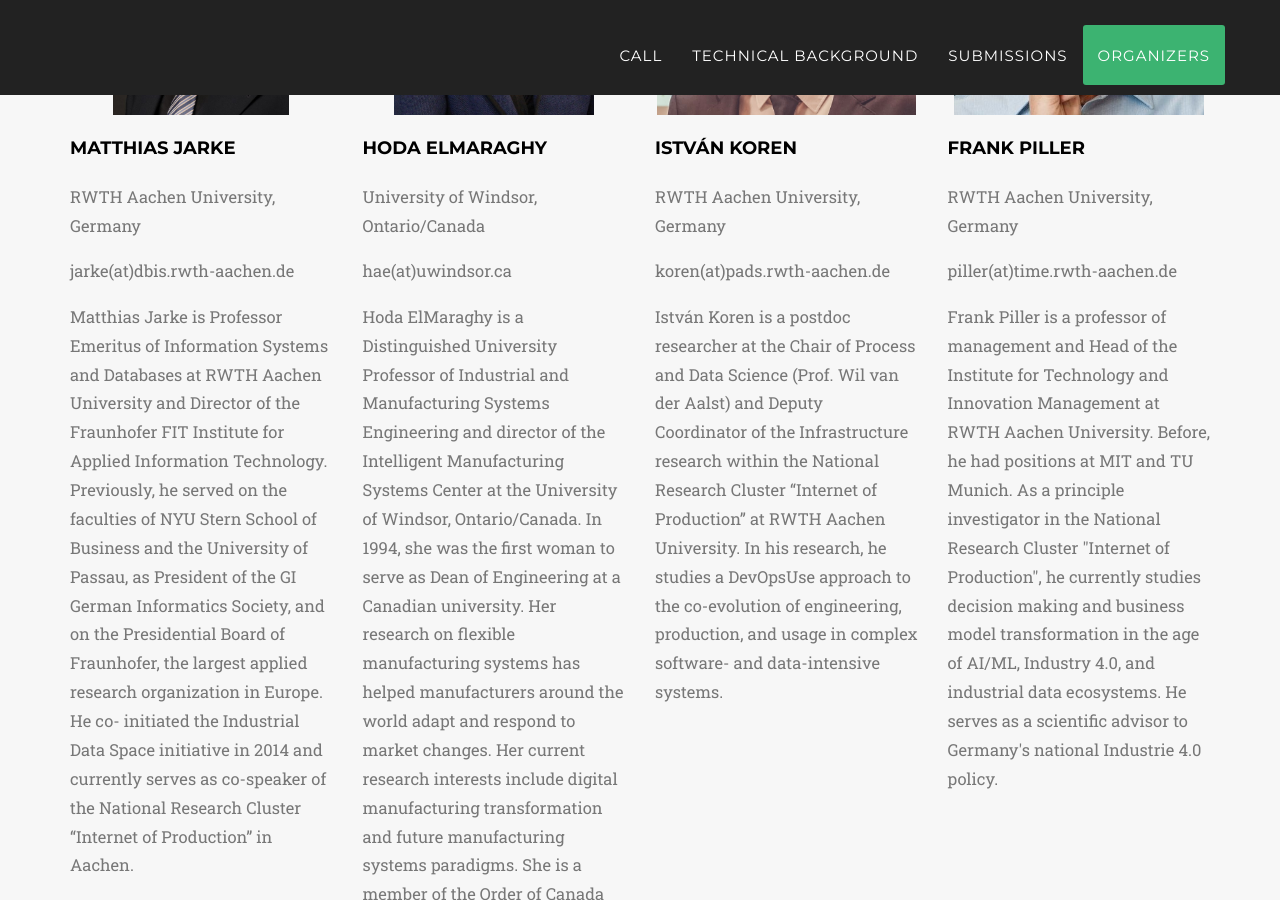
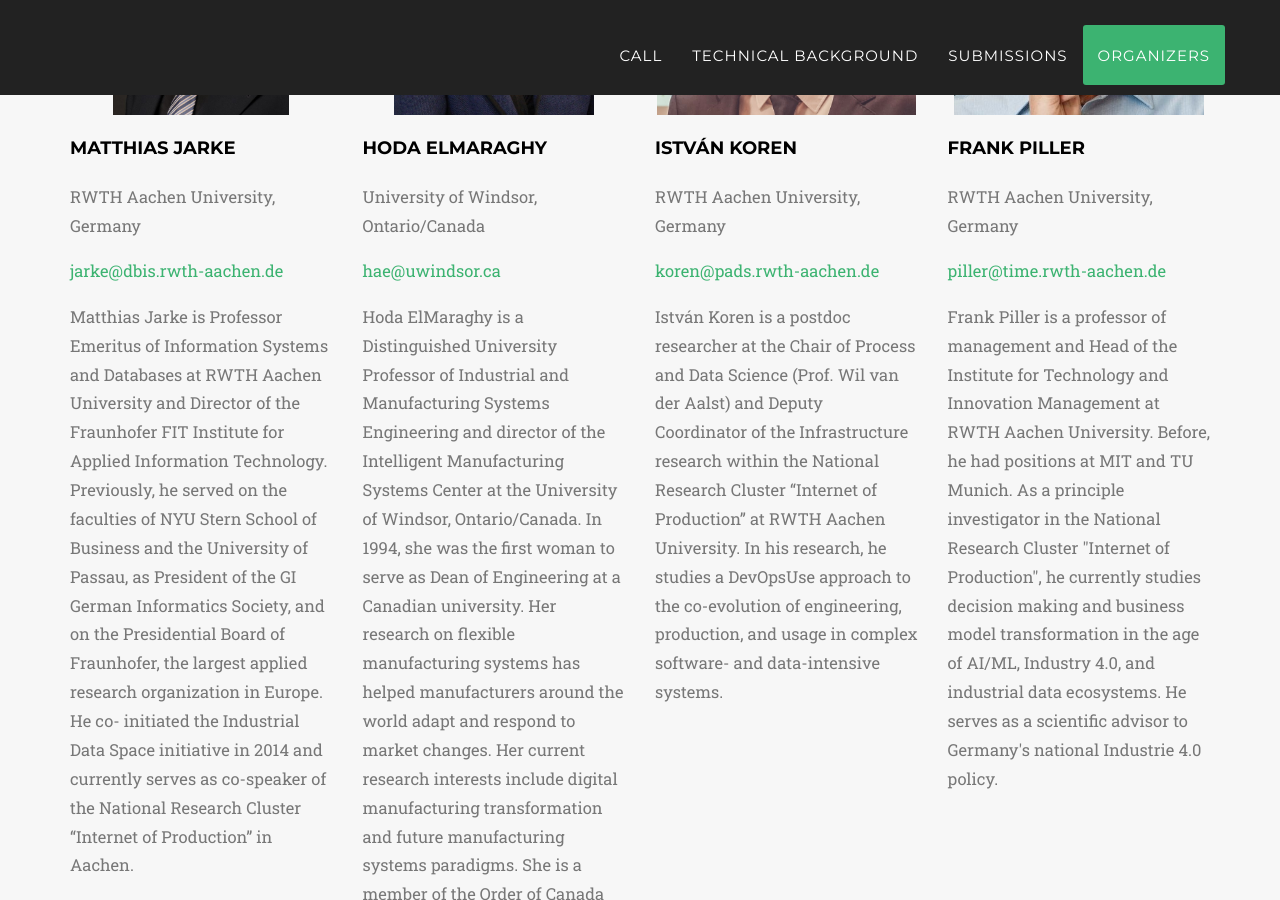
Before and after one commit to internet-of-production/HICSS-56-Data-Spaces-for-Sustainability, a Jekyll site: the page built from index.html, in a window 1280 px wide and 900 px high, scrolled down 6809 px. Built offline with Jekyll 4.4.1, drawn with Linux system fonts in a browser that asks for light colours; some web fonts are replaced.

Commit message:
Proper emails

```diff
--- a/_data/twenty_17/teams.yml
+++ b/_data/twenty_17/teams.yml
@@ -5,7 +5,7 @@
   thumbnail: jarke.jpg
   alt: Picture of Matthias Jarke
   topic: Topic
-  email: jarke(at)dbis.rwth-aachen.de
+  email: jarke@dbis.rwth-aachen.de
   description: Matthias Jarke is Professor Emeritus of Information Systems and Databases at RWTH Aachen University and Director of the Fraunhofer FIT Institute for Applied Information Technology. Previously, he served on the faculties of NYU Stern School of Business and the University of Passau, as President of the GI German Informatics Society, and on the Presidential Board of Fraunhofer, the largest applied research organization in Europe. He co- initiated the Industrial Data Space initiative in 2014 and currently serves as co-speaker of the National Research Cluster “Internet of Production” in Aachen.
   href: https://dbis.rwth-aachen.de/dbis/index.php/user/jarke/
 
@@ -17,7 +17,7 @@
   alt: Picture of Hoda ElMaraghy
   topic: Topic
   description: Hoda ElMaraghy is a Distinguished University Professor of Industrial and Manufacturing Systems Engineering and director of the Intelligent Manufacturing Systems Center at the University of Windsor, Ontario/Canada. In 1994, she was the first woman to serve as Dean of Engineering at a Canadian university. Her research on flexible manufacturing systems has helped manufacturers around the world adapt and respond to market changes. Her current research interests include digital manufacturing transformation and future manufacturing systems paradigms. She is a member of the Order of Canada and Order of Ontario.
-  email: hae(at)uwindsor.ca
+  email: hae@uwindsor.ca
   href: https://www.uwindsor.ca/engineering/mame/416/dr-hoda-elmaraghy
 
 - title: István Koren
@@ -28,7 +28,7 @@
   alt: Picture of István Koren
   topic: Topic
   description: István Koren is a postdoc researcher at the Chair of Process and Data Science (Prof. Wil van der Aalst) and Deputy Coordinator of the Infrastructure research within the National Research Cluster “Internet of Production” at RWTH Aachen University. In his research, he studies a DevOpsUse approach to the co-evolution of engineering, production, and usage in complex software- and data-intensive systems.
-  email: koren(at)pads.rwth-aachen.de
+  email: koren@pads.rwth-aachen.de
   href: https://istvank.eu
 
 - title: Frank Piller
@@ -39,5 +39,5 @@
   alt: Picture of Frank Piller
   topic: Topic
   description: Frank Piller is a professor of management and Head of the Institute for Technology and Innovation Management at RWTH Aachen University. Before, he had positions at MIT and TU Munich. As a principle investigator in the National Research Cluster "Internet of Production", he currently studies decision making and business model transformation in the age of AI/ML, Industry 4.0, and industrial data ecosystems. He serves as a scientific advisor to Germany's national Industrie 4.0 policy.
-  email: piller(at)time.rwth-aachen.de
+  email: piller@time.rwth-aachen.de
   href: http://frankpiller.com/
--- a/_includes/2017_data/team_members.html
+++ b/_includes/2017_data/team_members.html
@@ -36,7 +36,7 @@
                             <h4>{{ team.title }}</h4>
                         </a>
                         <p class="text-muted">{{ team.subtitle }}</p>
-                        <p class="text-muted">{{ team.email }}</p>
+                        <p class="text-muted"><a href="mailto:{{ team.email }}">{{ team.email }}</a></p>
                         <p class="text-muted">{{ team.description }}</p>
                     </div>
                 </div>
```
